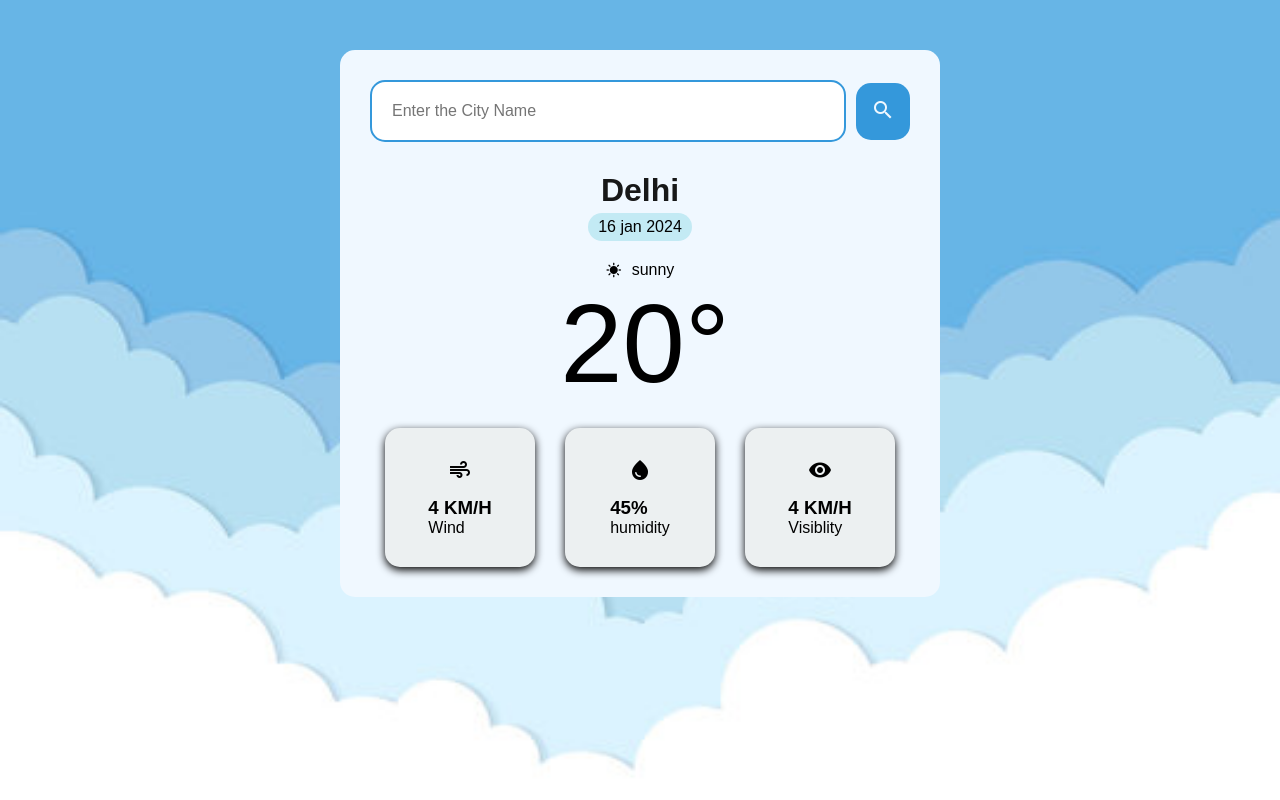
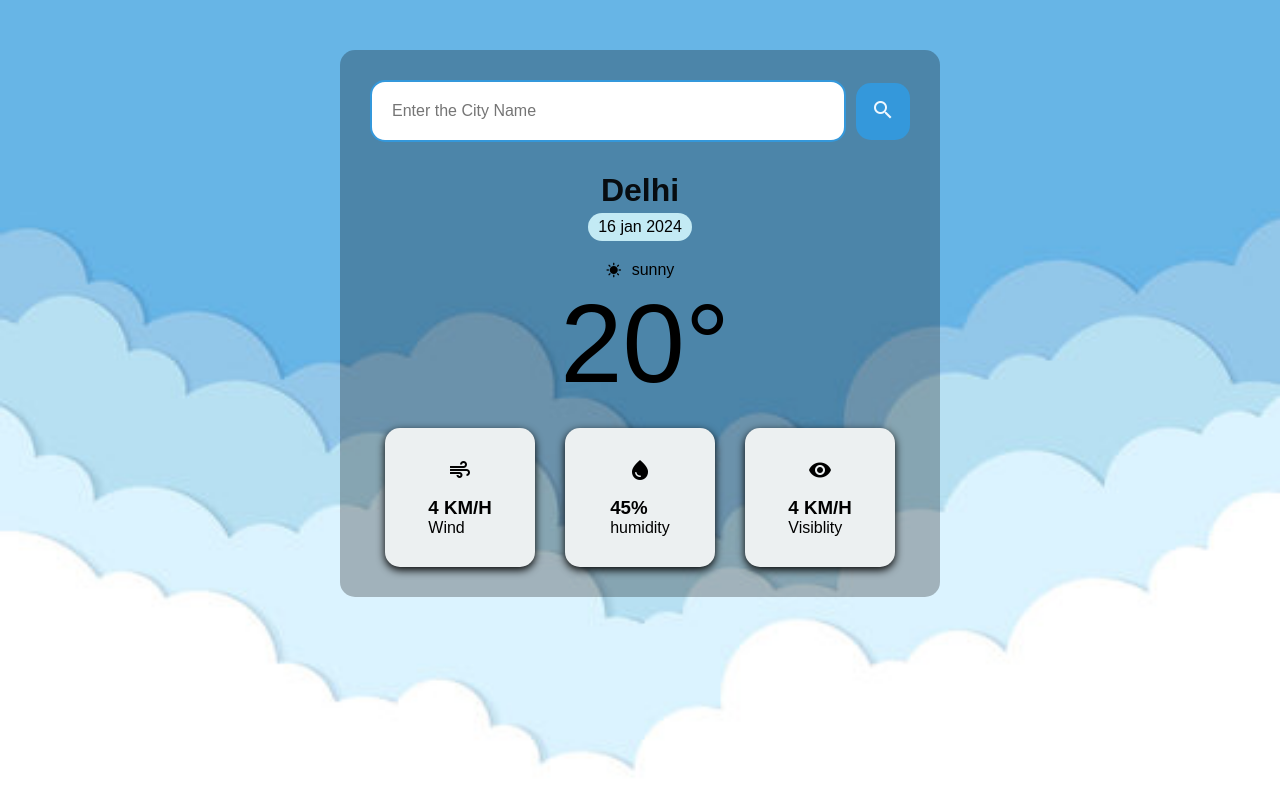
Before and after one commit to vinnu411/Weather-App, a plain HTML site: page index.html in a window 1280 px wide. Drawn offline with Linux system fonts and the light colour scheme.

Commit message:
Update weather.css
made weather box into transparent

```diff
--- a/weather.css
+++ b/weather.css
@@ -13,7 +13,7 @@ body{
     background-size: cover ;
 }
 .weather-app {
-    background-color: aliceblue;
+    background-color:#0004 ;
     max-width: 600px;
     margin: 50px auto;
     padding: 30px;
```
